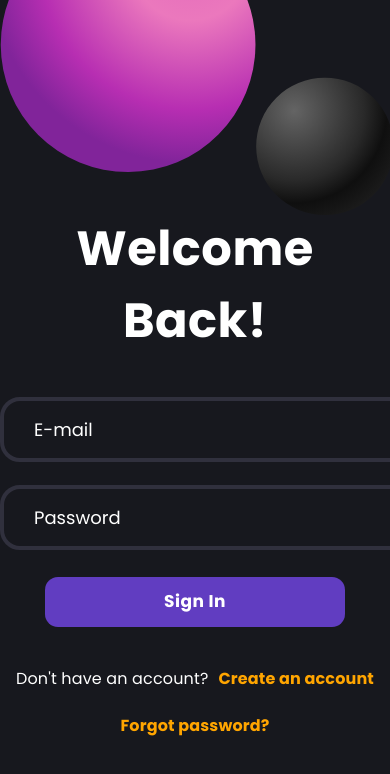
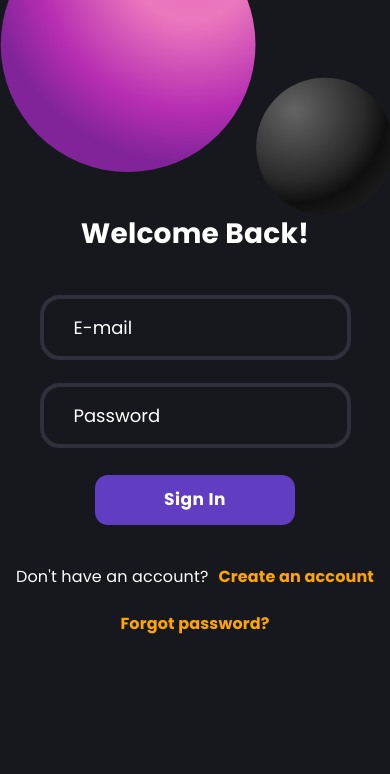
Before and after one commit to Frightness/bachelor-Chopyk, a React (Create React App) app: page /auth in a window 390 px wide. Shown: the top 774 px of the page. Built offline with nearby package versions, Linux system fonts and the light colour scheme; no server answers; a web font is replaced by a local one.

Commit message:
Fixed minor bugs

```diff
--- a/src/Pages/AuthPage/AuthPage.css
+++ b/src/Pages/AuthPage/AuthPage.css
@@ -36,7 +36,6 @@
   text-indent: 30px;
   font-size: 18px;
   color: white !important;
-
 }
 
 .signInButton {
--- a/src/Pages/AuthPage/AuthPage.js
+++ b/src/Pages/AuthPage/AuthPage.js
@@ -1,4 +1,5 @@
 import "./AuthPage.css";
+import "./Responsive.css";
 import { Box, Button, Typography } from "@mui/material";
 import React, { useState } from "react";
 import { auth, db } from "../../firebase";
--- /dev/null
+++ b/src/Pages/AuthPage/Responsive.css
@@ -0,0 +1,30 @@
+
+/* Планшети в портретному режимі (від 600px до 767px) */
+@media screen and (min-width: 600px) and (max-width: 767px) {
+  .welcomeBackLoginText {
+    font-size: 38px !important;
+    margin-top: 40px !important;
+  }
+
+  .inputsWrapper {
+    width: 390px !important;
+  }
+
+
+}
+
+/* Телефони (до 599px) */
+@media screen and (max-width: 599px) {
+  .welcomeBackLoginText {
+    font-size: 28px !important;
+    margin-top: 40px !important;
+  }
+
+  .inputsWrapper {
+    width: 311px !important;
+  }
+
+  .signInButton {
+    max-width: 200px !important;
+  }
+}
--- a/src/Pages/MainPage/Responsive.css
+++ b/src/Pages/MainPage/Responsive.css
@@ -37,7 +37,7 @@
   }
 
   .descriptionOfSite {
-    max-width: 400px !important;
+    max-width: 350px !important;
     font-size: 12px !important;
   }
 
```
